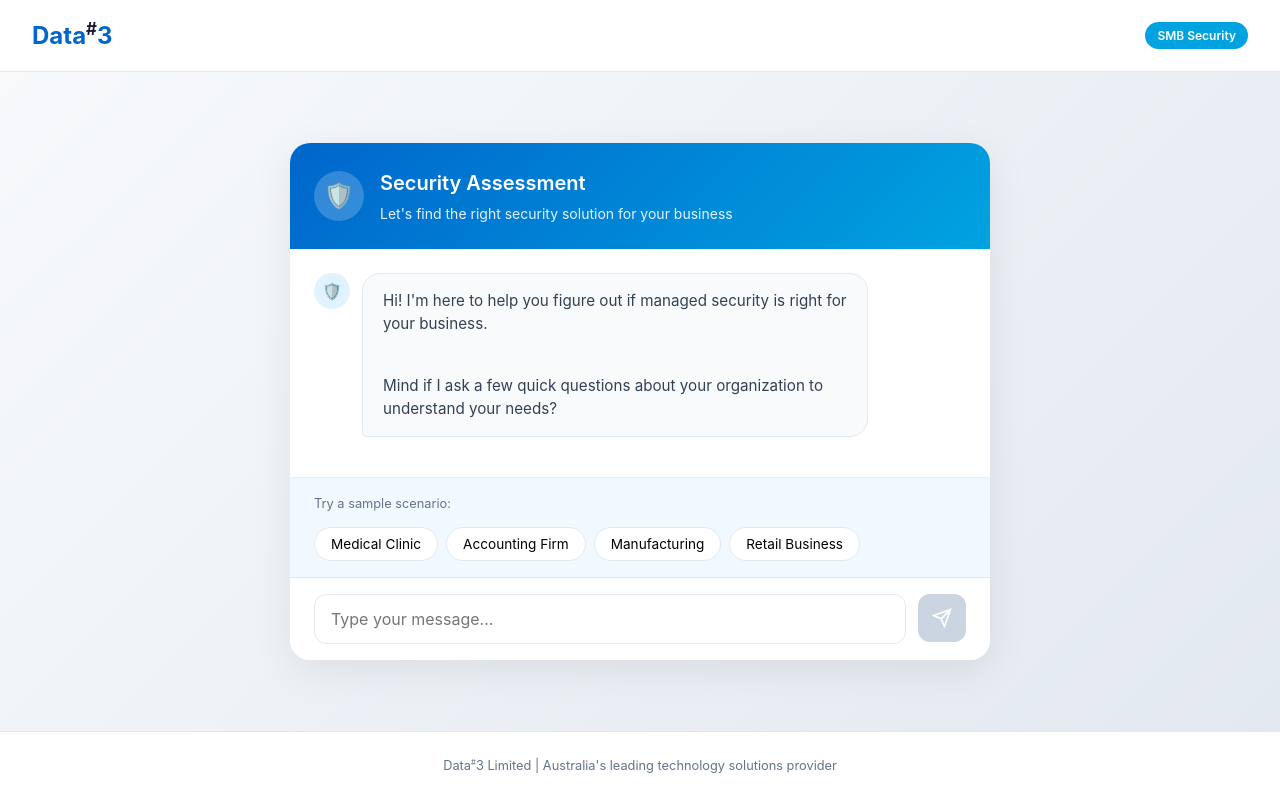
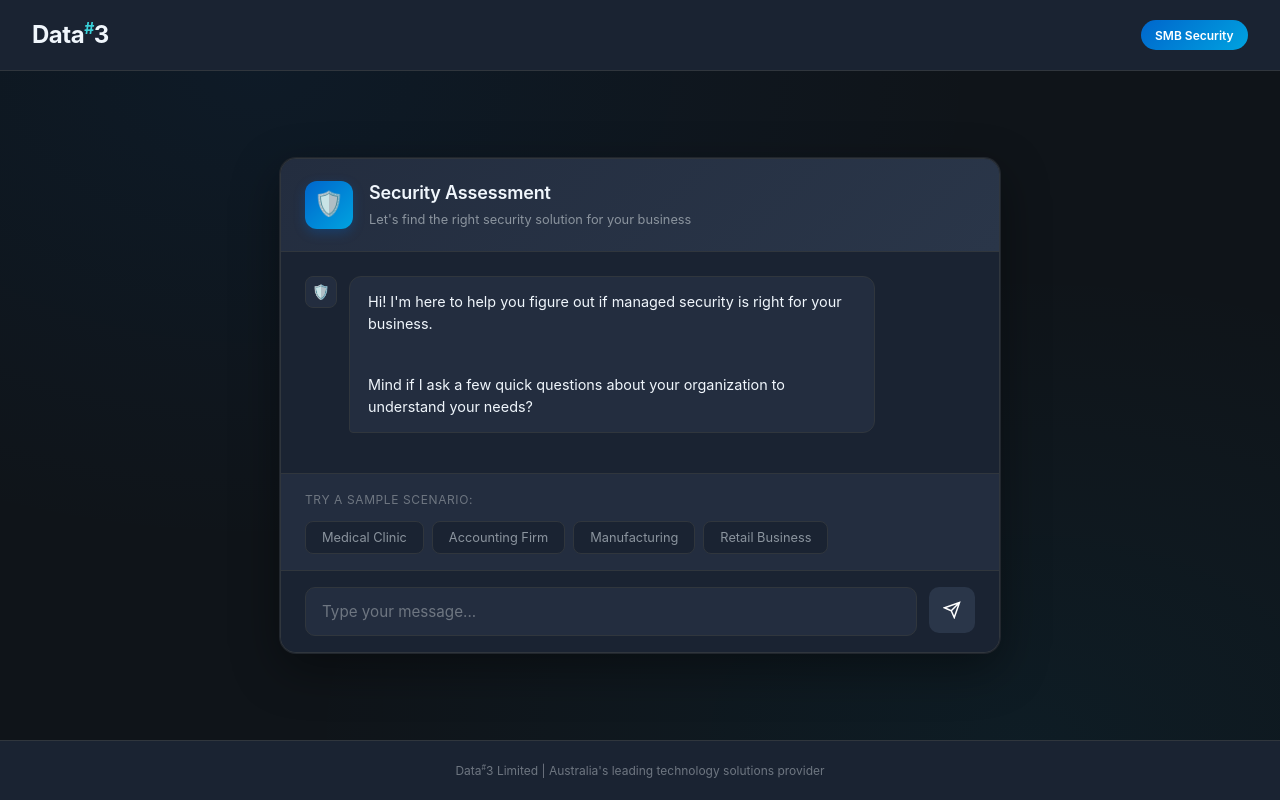
Before and after one commit to Mentis123/d3smbmxdr, a Next.js app: page / in a window 1280 px wide. Built offline with nearby package versions, Linux system fonts and the light colour scheme.

Commit message:
Dark mode + lead capture + proper CTAs

```diff
--- a/app/page.js
+++ b/app/page.js
@@ -60,8 +60,9 @@
    - Keep it simple — 2-3 sentences max
 
 5. HANDOFF: End with clear next steps:
-   "Here's our data sheet for more details: [they'll see a link]
-   Ready to talk to someone on our team? Click below and we'll reach out."
+   "Based on what you've shared, I'd recommend our Managed Extended Detection & Response (MXDR) service. It gives you 24/7 threat monitoring and expert response — exactly what you need given [their specific situation].
+
+   Ready to take the next step? You can download our data sheet for more details, or connect with our team to discuss your specific needs."
 
 ## TONE & STYLE
 
@@ -106,6 +107,10 @@
   const [input, setInput] = useState('')
   const [loading, setLoading] = useState(false)
   const [showRecommendation, setShowRecommendation] = useState(false)
+  const [showLeadCapture, setShowLeadCapture] = useState(false)
+  const [leadEmail, setLeadEmail] = useState('')
+  const [leadPhone, setLeadPhone] = useState('')
+  const [chatClosed, setChatClosed] = useState(false)
   const messagesEndRef = useRef(null)
 
   useEffect(() => {
@@ -119,37 +124,70 @@
       lastBotMsg.content.toLowerCase().includes('would recommend') ||
       lastBotMsg.content.toLowerCase().includes('mxdr would be') ||
       lastBotMsg.content.toLowerCase().includes('great fit') ||
-      lastBotMsg.content.toLowerCase().includes('right solution')
+      lastBotMsg.content.toLowerCase().includes('right solution') ||
+      lastBotMsg.content.toLowerCase().includes('i\'d recommend') ||
+      lastBotMsg.content.toLowerCase().includes('next step')
     )) {
       setShowRecommendation(true)
-
-      // Auto-extract lead data when recommendation is made
-      saveLeadData()
     }
   }, [messages])
 
-  const saveLeadData = async () => {
-    // Basic extraction logic - usually we'd use an LLM for this
-    // but for now we'll send the transcript for the backend to handle
+  const extractLeadData = () => {
+    // Extract info from conversation
     const transcript = messages.map(m => `${m.role}: ${m.content}`).join('\n')
+
+    // Basic extraction
+    let company = null
+    let industry = null
+    let employees = null
+
+    // Look for industry mentions
+    const industryMatches = transcript.match(/(?:medical|healthcare|accounting|manufacturing|retail|finance|legal|construction|education)/gi)
+    if (industryMatches) industry = industryMatches[0]
+
+    // Look for employee count
+    const empMatches = transcript.match(/(\d+)\s*(?:staff|employees|people)/i)
+    if (empMatches) employees = empMatches[1]
+
+    return {
+      company: company || 'Unknown',
+      industry: industry || 'Unknown',
+      employees: employees || 'Unknown',
+      email: leadEmail || null,
+      phone: leadPhone || null,
+      summary: transcript.substring(0, 2000),
+      score: showRecommendation ? 8 : 5,
+      recommendation: 'MXDR'
+    }
+  }
+
+  const saveLead = async () => {
+    const leadData = extractLeadData()
 
     try {
       await fetch('/api/chat', {
         method: 'POST',
         headers: { 'Content-Type': 'application/json' },
         body: JSON.stringify({
-          leadData: {
-            company: "Auto-detected Organization",
-            summary: transcript.substring(0, 1000),
-            score: 8,
-            recommendation: "MXDR"
-          },
-          messages: [] // Just sending lead data
+          leadData,
+          messages: [] // Empty - just saving lead
         })
       })
     } catch (e) {
-      console.error('Failed to auto-save lead');
+      console.error('Failed to save lead:', e)
     }
+  }
+
+  const handleClose = async () => {
+    await saveLead()
+    setChatClosed(true)
+  }
+
+  const handleLeadSubmit = async (e) => {
+    e.preventDefault()
+    await saveLead()
+    setShowLeadCapture(false)
+    setChatClosed(true)
   }
 
   const sendMessage = async (text) => {
@@ -189,11 +227,43 @@
     }
   }
 
+  if (chatClosed) {
+    return (
+      <div className={styles.container}>
+        <header className={styles.header}>
+          <a href="https://www.data3.com" className={styles.logo} target="_blank" rel="noopener noreferrer">Data<sup>#</sup>3</a>
+          <a href="https://www.data3.com/services/managed-services/managed-security-services/" className={styles.badge} target="_blank" rel="noopener noreferrer">SMB Security</a>
+        </header>
+        <main className={styles.main}>
+          <div className={styles.chatContainer} style={{ textAlign: 'center', padding: '3rem' }}>
+            <div style={{ fontSize: '3rem', marginBottom: '1rem' }}>✅</div>
+            <h2 style={{ marginBottom: '1rem', color: 'var(--text-primary)' }}>Thanks for chatting!</h2>
+            <p style={{ color: 'var(--text-secondary)', marginBottom: '2rem' }}>
+              Our team will be in touch soon to discuss your security needs.
+            </p>
+            <a
+              href="https://www.data3.com/services/managed-services/managed-security-services/"
+              target="_blank"
+              rel="noopener noreferrer"
+              className={styles.ctaPrimary}
+              style={{ display: 'inline-block' }}
+            >
+              Learn More About MXDR →
+            </a>
+          </div>
+        </main>
+        <footer className={styles.footer}>
+          <p>Data<sup>#</sup>3 Limited | Australia's leading technology solutions provider</p>
+        </footer>
+      </div>
+    )
+  }
+
   return (
     <div className={styles.container}>
       <header className={styles.header}>
-        <a href="https://www.data3.com" className={styles.logo}>Data<sup>#</sup>3</a>
-        <a href="https://www.data3.com/services/managed-services/managed-security-services/" className={styles.badge}>SMB Security</a>
+        <a href="https://www.data3.com" className={styles.logo} target="_blank" rel="noopener noreferrer">Data<sup>#</sup>3</a>
+        <a href="https://www.data3.com/services/managed-services/managed-security-services/" className={styles.badge} target="_blank" rel="noopener noreferrer">SMB Security</a>
       </header>
 
       <main className={styles.main}>
@@ -246,14 +316,61 @@
             </div>
           )}
 
-          {showRecommendation && (
+          {showLeadCapture && (
+            <div className={styles.leadCapture}>
+              <h3>📧 Get your personalized security brief</h3>
+              <form onSubmit={handleLeadSubmit} className={styles.leadForm}>
+                <input
+                  type="email"
+                  placeholder="Your email"
+                  value={leadEmail}
+                  onChange={(e) => setLeadEmail(e.target.value)}
+                  className={styles.leadInput}
+                />
+                <input
+                  type="tel"
+                  placeholder="Phone (optional)"
+                  value={leadPhone}
+                  onChange={(e) => setLeadPhone(e.target.value)}
+                  className={styles.leadInput}
+                />
+                <button type="submit" className={styles.leadSubmit}>
+                  Send My Brief →
+                </button>
+              </form>
+            </div>
+          )}
+
+          {showRecommendation && !showLeadCapture && (
             <div className={styles.ctaBox}>
-              <a href="https://www.data3.com/wp-content/uploads/2024/07/Data3-Managed-Extended-Detection-Response-Service-Brief.pdf" target="_blank" rel="noopener noreferrer" className={styles.ctaLink}>
-                📄 Download MXDR Data Sheet
+              <a
+                href="https://www.data3.com/wp-content/uploads/2024/07/Data3-Managed-Extended-Detection-Response-Service-Brief.pdf"
+                target="_blank"
+                rel="noopener noreferrer"
+                className={styles.ctaLink}
+              >
+                📄 MXDR Data Sheet
               </a>
-              <a href="https://www.data3.com/myd3/" target="_blank" rel="noopener noreferrer" className={styles.ctaPrimary}>
+              <a
+                href="https://www.data3.com/services/managed-services/managed-security-services/"
+                target="_blank"
+                rel="noopener noreferrer"
+                className={styles.ctaPrimary}
+              >
                 Talk to Our Team →
               </a>
+              <button
+                onClick={() => setShowLeadCapture(true)}
+                className={styles.ctaClose}
+              >
+                📧 Email me details
+              </button>
+              <button
+                onClick={handleClose}
+                className={styles.ctaClose}
+              >
+                ✕ Close
+              </button>
             </div>
           )}
 
--- a/app/page.module.css
+++ b/app/page.module.css
@@ -1,13 +1,44 @@
+/* D3 MXDR Qualifier - Dark Mode Professional */
+/* Direction: Dark enterprise, clarity-first UX */
+
+:root {
+  --bg-primary: #0f1419;
+  --bg-secondary: #1a2332;
+  --bg-tertiary: #232d3f;
+  --bg-elevated: #2a3649;
+
+  --text-primary: #f0f6fc;
+  --text-secondary: #8b949e;
+  --text-muted: #6e7681;
+
+  --accent-blue: #58a6ff;
+  --accent-green: #3fb950;
+  --accent-cyan: #39d0d8;
+
+  --border-default: #30363d;
+  --border-muted: #21262d;
+
+  --d3-blue: #0066cc;
+  --d3-cyan: #00a3e0;
+}
+
+* {
+  box-sizing: border-box;
+}
+
 .container {
   min-height: 100vh;
   display: flex;
   flex-direction: column;
-  background: linear-gradient(135deg, #f8fafc 0%, #e2e8f0 100%);
+  background: var(--bg-primary);
+  color: var(--text-primary);
+  font-family: -apple-system, BlinkMacSystemFont, 'Segoe UI', 'Noto Sans', Helvetica, Arial, sans-serif;
 }
 
+/* Header */
 .header {
-  background: white;
-  border-bottom: 1px solid #e2e8f0;
+  background: var(--bg-secondary);
+  border-bottom: 1px solid var(--border-default);
   padding: 1rem 2rem;
   display: flex;
   justify-content: space-between;
@@ -17,81 +48,97 @@
 .logo {
   font-weight: 700;
   font-size: 1.5rem;
-  color: #0066cc;
+  color: var(--text-primary);
   text-decoration: none;
+  letter-spacing: -0.02em;
 }
 
 .logo sup {
-  font-size: 0.7em;
-  color: #1a1a2e;
+  font-size: 0.65em;
+  color: var(--accent-cyan);
 }
 
 .badge {
-  background: #00a3e0;
+  background: linear-gradient(135deg, var(--d3-blue), var(--d3-cyan));
   color: white;
-  padding: 0.25rem 0.75rem;
+  padding: 0.35rem 0.9rem;
   border-radius: 20px;
   font-size: 0.75rem;
   font-weight: 600;
   text-decoration: none;
-  transition: background 0.2s;
+  transition: transform 0.2s ease, box-shadow 0.2s ease;
 }
 
 .badge:hover {
-  background: #0092c7;
+  transform: translateY(-1px);
+  box-shadow: 0 4px 12px rgba(0, 163, 224, 0.3);
 }
 
+/* Main Content */
 .main {
   flex: 1;
   display: flex;
   align-items: center;
   justify-content: center;
   padding: 2rem;
+  background:
+    radial-gradient(ellipse at 20% 0%, rgba(0, 102, 204, 0.08) 0%, transparent 50%),
+    radial-gradient(ellipse at 80% 100%, rgba(0, 163, 224, 0.06) 0%, transparent 50%),
+    var(--bg-primary);
 }
 
+/* Chat Container */
 .chatContainer {
   width: 100%;
-  max-width: 700px;
-  background: white;
-  border-radius: 20px;
-  box-shadow: 0 10px 40px rgba(0,0,0,0.08);
+  max-width: 720px;
+  background: var(--bg-secondary);
+  border-radius: 16px;
+  border: 1px solid var(--border-default);
+  box-shadow:
+    0 0 0 1px var(--border-muted),
+    0 16px 48px rgba(0, 0, 0, 0.4);
   display: flex;
   flex-direction: column;
   overflow: hidden;
-  max-height: calc(100vh - 180px);
+  max-height: calc(100vh - 160px);
 }
 
+/* Chat Header */
 .chatHeader {
-  background: linear-gradient(135deg, #0066cc 0%, #00a3e0 100%);
-  color: white;
-  padding: 1.5rem;
+  background: linear-gradient(135deg, var(--bg-tertiary) 0%, var(--bg-elevated) 100%);
+  border-bottom: 1px solid var(--border-default);
+  padding: 1.25rem 1.5rem;
   display: flex;
   align-items: center;
   gap: 1rem;
 }
 
 .chatHeader .avatar {
-  width: 50px;
-  height: 50px;
-  background: rgba(255,255,255,0.2);
-  border-radius: 50%;
+  width: 48px;
+  height: 48px;
+  background: linear-gradient(135deg, var(--d3-blue), var(--d3-cyan));
+  border-radius: 12px;
   display: flex;
   align-items: center;
   justify-content: center;
   font-size: 1.5rem;
+  box-shadow: 0 4px 12px rgba(0, 102, 204, 0.3);
 }
 
 .chatHeader h1 {
-  font-size: 1.25rem;
+  font-size: 1.125rem;
   font-weight: 600;
-  margin-bottom: 0.25rem;
+  margin-bottom: 0.15rem;
+  color: var(--text-primary);
+  letter-spacing: -0.01em;
 }
 
 .chatHeader p {
-  font-size: 0.875rem;
-  opacity: 0.9;
+  font-size: 0.8rem;
+  color: var(--text-secondary);
 }
 
+/* Messages */
 .messages {
   flex: 1;
   overflow-y: auto;
@@ -99,92 +146,130 @@
   display: flex;
   flex-direction: column;
   gap: 1rem;
+  scrollbar-width: thin;
+  scrollbar-color: var(--border-default) transparent;
+}
+
+.messages::-webkit-scrollbar {
+  width: 6px;
+}
+
+.messages::-webkit-scrollbar-track {
+  background: transparent;
+}
+
+.messages::-webkit-scrollbar-thumb {
+  background: var(--border-default);
+  border-radius: 3px;
 }
 
 .message {
   display: flex;
   gap: 0.75rem;
   max-width: 85%;
-  animation: fadeIn 0.3s ease;
+  animation: messageIn 0.3s ease-out;
 }
 
-@keyframes fadeIn {
-  from { opacity: 0; transform: translateY(10px); }
-  to { opacity: 1; transform: translateY(0); }
+@keyframes messageIn {
+  from {
+    opacity: 0;
+    transform: translateY(8px);
+  }
+  to {
+    opacity: 1;
+    transform: translateY(0);
+  }
 }
 
 .message.bot { align-self: flex-start; }
 .message.user { align-self: flex-end; flex-direction: row-reverse; }
 
 .msgAvatar {
-  width: 36px;
-  height: 36px;
-  border-radius: 50%;
+  width: 32px;
+  height: 32px;
+  border-radius: 8px;
   display: flex;
   align-items: center;
   justify-content: center;
-  font-size: 1rem;
+  font-size: 0.9rem;
   flex-shrink: 0;
-  background: #f1f5f9;
 }
 
-.message.bot .msgAvatar { background: #e0f2fe; }
-.message.user .msgAvatar { background: #0066cc; color: white; font-size: 0.8rem; }
+.message.bot .msgAvatar {
+  background: var(--bg-tertiary);
+  border: 1px solid var(--border-default);
+}
+
+.message.user .msgAvatar {
+  background: linear-gradient(135deg, var(--d3-blue), var(--d3-cyan));
+  font-size: 0.75rem;
+}
 
 .bubble {
-  padding: 1rem 1.25rem;
-  border-radius: 18px;
-  font-size: 0.95rem;
-  line-height: 1.5;
+  padding: 0.875rem 1.125rem;
+  border-radius: 12px;
+  font-size: 0.9rem;
+  line-height: 1.55;
 }
 
 .message.bot .bubble {
-  background: #f8fafc;
-  border: 1px solid #e2e8f0;
+  background: var(--bg-tertiary);
+  border: 1px solid var(--border-default);
   border-bottom-left-radius: 4px;
+  color: var(--text-primary);
 }
 
 .message.user .bubble {
-  background: #0066cc;
+  background: linear-gradient(135deg, var(--d3-blue), #0077d4);
+  border-bottom-right-radius: 4px;
   color: white;
-  border-bottom-right-radius: 4px;
 }
 
 .bubble p { margin-bottom: 0.5rem; }
 .bubble p:last-child { margin-bottom: 0; }
 
+/* Typing Indicator */
 .typing {
   display: flex;
-  gap: 4px;
+  gap: 5px;
   padding: 0.25rem 0;
 }
 
 .typing span {
-  width: 8px;
-  height: 8px;
-  background: #94a3b8;
+  width: 7px;
+  height: 7px;
+  background: var(--accent-cyan);
   border-radius: 50%;
-  animation: bounce 1.4s infinite ease-in-out;
+  animation: pulse 1.4s infinite ease-in-out;
 }
 
 .typing span:nth-child(1) { animation-delay: -0.32s; }
 .typing span:nth-child(2) { animation-delay: -0.16s; }
 
-@keyframes bounce {
-  0%, 80%, 100% { transform: scale(0); }
-  40% { transform: scale(1); }
+@keyframes pulse {
+  0%, 80%, 100% {
+    transform: scale(0.6);
+    opacity: 0.4;
+  }
+  40% {
+    transform: scale(1);
+    opacity: 1;
+  }
 }
 
+/* Scenarios */
 .scenarios {
   padding: 1rem 1.5rem;
-  background: #f0f9ff;
-  border-top: 1px solid #e0f2fe;
+  background: var(--bg-tertiary);
+  border-top: 1px solid var(--border-default);
 }
 
 .scenarios > p {
-  font-size: 0.8rem;
-  color: #64748b;
+  font-size: 0.75rem;
+  color: var(--text-muted);
   margin-bottom: 0.75rem;
+  text-transform: uppercase;
+  letter-spacing: 0.05em;
 }
 
 .scenarioButtons {
@@ -195,129 +280,240 @@
 
 .scenarioBtn {
   padding: 0.5rem 1rem;
-  background: white;
-  border: 1px solid #e2e8f0;
-  border-radius: 20px;
-  font-size: 0.85rem;
+  background: var(--bg-secondary);
+  border: 1px solid var(--border-default);
+  border-radius: 8px;
+  font-size: 0.8rem;
   cursor: pointer;
-  transition: all 0.2s;
+  transition: all 0.2s ease;
   font-family: inherit;
+  color: var(--text-secondary);
 }
 
 .scenarioBtn:hover {
-  border-color: #0066cc;
-  background: #f0f9ff;
+  border-color: var(--accent-cyan);
+  color: var(--accent-cyan);
+  background: rgba(57, 208, 216, 0.08);
 }
 
+/* CTA Box - End of Chat */
 .ctaBox {
-  padding: 1rem 1.5rem;
-  background: linear-gradient(135deg, #f0fdf4 0%, #dcfce7 100%);
-  border-top: 1px solid #bbf7d0;
+  padding: 1.25rem 1.5rem;
+  background: linear-gradient(135deg, rgba(63, 185, 80, 0.1) 0%, rgba(57, 208, 216, 0.08) 100%);
+  border-top: 1px solid rgba(63, 185, 80, 0.3);
   display: flex;
-  gap: 1rem;
+  gap: 0.75rem;
   flex-wrap: wrap;
+  align-items: center;
 }
 
 .ctaLink {
   padding: 0.75rem 1.25rem;
-  background: white;
-  border: 1px solid #22c55e;
+  background: var(--bg-secondary);
+  border: 1px solid var(--accent-green);
   border-radius: 8px;
-  color: #16a34a;
-  font-size: 0.9rem;
+  color: var(--accent-green);
+  font-size: 0.85rem;
   font-weight: 500;
   text-decoration: none;
-  transition: all 0.2s;
+  transition: all 0.2s ease;
 }
 
 .ctaLink:hover {
-  background: #f0fdf4;
+  background: rgba(63, 185, 80, 0.15);
+  transform: translateY(-1px);
 }
 
 .ctaPrimary {
   padding: 0.75rem 1.5rem;
-  background: #22c55e;
+  background: linear-gradient(135deg, var(--accent-green), #2ea043);
   border: none;
   border-radius: 8px;
   color: white;
   font-size: 0.9rem;
   font-weight: 600;
   text-decoration: none;
-  transition: all 0.2s;
+  transition: all 0.2s ease;
   flex: 1;
   text-align: center;
+  min-width: 200px;
+  box-shadow: 0 4px 12px rgba(63, 185, 80, 0.3);
 }
 
 .ctaPrimary:hover {
-  background: #16a34a;
+  transform: translateY(-2px);
+  box-shadow: 0 6px 20px rgba(63, 185, 80, 0.4);
 }
 
+.ctaClose {
+  padding: 0.75rem 1rem;
+  background: transparent;
+  border: 1px solid var(--border-default);
+  border-radius: 8px;
+  color: var(--text-secondary);
+  font-size: 0.85rem;
+  cursor: pointer;
+  transition: all 0.2s ease;
+  font-family: inherit;
+}
+
+.ctaClose:hover {
+  border-color: var(--text-muted);
+  color: var(--text-primary);
+}
+
+/* Lead Capture Form */
+.leadCapture {
+  padding: 1.25rem 1.5rem;
+  background: var(--bg-tertiary);
+  border-top: 1px solid var(--border-default);
+}
+
+.leadCapture h3 {
+  font-size: 0.9rem;
+  font-weight: 600;
+  margin-bottom: 0.75rem;
+  color: var(--text-primary);
+}
+
+.leadForm {
+  display: flex;
+  gap: 0.75rem;
+  flex-wrap: wrap;
+}
+
+.leadInput {
+  flex: 1;
+  min-width: 180px;
+  padding: 0.75rem 1rem;
+  background: var(--bg-secondary);
+  border: 1px solid var(--border-default);
+  border-radius: 8px;
+  font-size: 0.9rem;
+  color: var(--text-primary);
+  font-family: inherit;
+  transition: border-color 0.2s ease;
+}
+
+.leadInput::placeholder {
+  color: var(--text-muted);
+}
+
+.leadInput:focus {
+  outline: none;
+  border-color: var(--accent-cyan);
+}
+
+.leadSubmit {
+  padding: 0.75rem 1.5rem;
+  background: linear-gradient(135deg, var(--accent-green), #2ea043);
+  border: none;
+  border-radius: 8px;
+  color: white;
+  font-size: 0.9rem;
+  font-weight: 600;
+  cursor: pointer;
+  transition: all 0.2s ease;
+  font-family: inherit;
+}
+
+.leadSubmit:hover {
+  transform: translateY(-1px);
+  box-shadow: 0 4px 12px rgba(63, 185, 80, 0.4);
+}
+
+/* Input Area */
 .inputArea {
   padding: 1rem 1.5rem;
-  border-top: 1px solid #e2e8f0;
+  border-top: 1px solid var(--border-default);
   display: flex;
   gap: 0.75rem;
-  background: white;
+  background: var(--bg-secondary);
 }
 
 .inputArea textarea {
   flex: 1;
   padding: 0.875rem 1rem;
-  border: 1px solid #e2e8f0;
-  border-radius: 12px;
-  font-size: 1rem;
+  background: var(--bg-tertiary);
+  border: 1px solid var(--border-default);
+  border-radius: 10px;
+  font-size: 0.95rem;
   font-family: inherit;
   resize: none;
   min-height: 24px;
   max-height: 120px;
-  transition: border-color 0.2s;
+  color: var(--text-primary);
+  transition: border-color 0.2s ease;
+}
+
+.inputArea textarea::placeholder {
+  color: var(--text-muted);
 }
 
 .inputArea textarea:focus {
   outline: none;
-  border-color: #0066cc;
+  border-color: var(--accent-blue);
 }
 
 .inputArea button {
-  width: 48px;
-  height: 48px;
+  width: 46px;
+  height: 46px;
   border: none;
-  background: #0066cc;
+  background: linear-gradient(135deg, var(--d3-blue), var(--d3-cyan));
   color: white;
-  border-radius: 12px;
+  border-radius: 10px;
   cursor: pointer;
-  transition: background 0.2s;
+  transition: all 0.2s ease;
   display: flex;
   align-items: center;
   justify-content: center;
   flex-shrink: 0;
 }
 
-.inputArea button:hover { background: #0052a3; }
-.inputArea button:disabled { background: #cbd5e1; cursor: not-allowed; }
+.inputArea button:hover {
+  transform: translateY(-1px);
+  box-shadow: 0 4px 12px rgba(0, 102, 204, 0.4);
+}
+
+.inputArea button:disabled {
+  background: var(--bg-elevated);
+  cursor: not-allowed;
+  transform: none;
+  box-shadow: none;
+}
 
 .inputArea button svg {
-  width: 20px;
-  height: 20px;
+  width: 18px;
+  height: 18px;
 }
 
+/* Footer */
 .footer {
-  padding: 1.5rem;
+  padding: 1.25rem;
   text-align: center;
-  color: #64748b;
-  font-size: 0.8rem;
-  background: white;
-  border-top: 1px solid #e2e8f0;
+  color: var(--text-muted);
+  font-size: 0.75rem;
+  background: var(--bg-secondary);
+  border-top: 1px solid var(--border-default);
 }
 
 .footer sup { font-size: 0.6em; }
 
+/* Mobile Responsive */
 @media (max-width: 640px) {
+  .header { padding: 0.875rem 1rem; }
   .main { padding: 1rem; }
-  .chatContainer { max-height: calc(100vh - 140px); border-radius: 16px; }
+  .chatContainer {
+    max-height: calc(100vh - 120px);
+    border-radius: 12px;
+  }
   .chatHeader { padding: 1rem; }
-  .chatHeader h1 { font-size: 1.1rem; }
+  .chatHeader .avatar { width: 40px; height: 40px; font-size: 1.25rem; }
+  .chatHeader h1 { font-size: 1rem; }
   .messages { padding: 1rem; }
-  .message { max-width: 90%; }
+  .message { max-width: 92%; }
   .ctaBox { flex-direction: column; }
+  .ctaPrimary { min-width: 100%; }
+  .leadForm { flex-direction: column; }
+  .leadInput { min-width: 100%; }
 }
```
